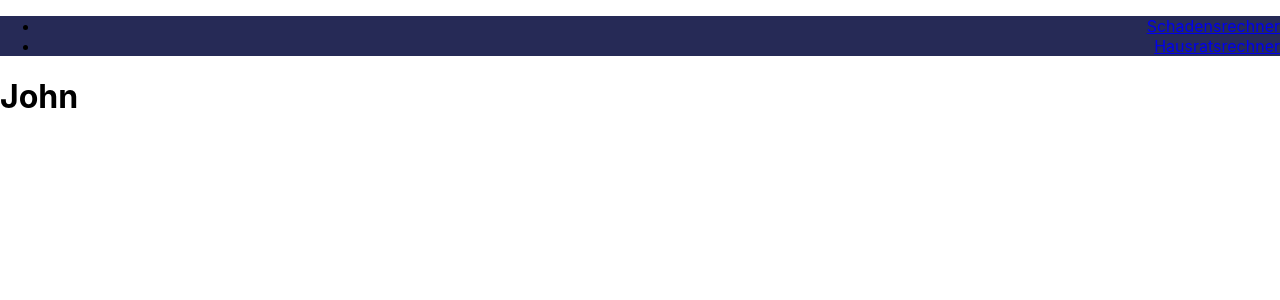
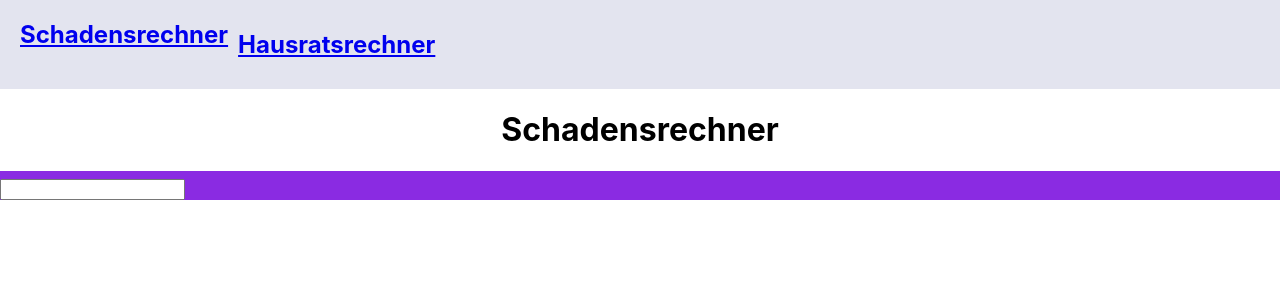
Before and after one commit to sujanSaravana/VersicherungsRechner, a React (Create React App) app in the folder rechner/: page /Schadensrechner in a window 1280 px wide. Shown: the top 300 px of the page. Built offline with nearby package versions, Linux system fonts and the light colour scheme.

Commit message:
Navbar component

```diff
--- a/rechner/src/App.css
+++ b/rechner/src/App.css
@@ -1,4 +1,31 @@
 .nav{
-    background-color: #262a56;
+    background-color: #e3e4ef;
+    display: flex;
+    justify-content: space-between;
+}
+
+.navname{
+    display: flex;
+    padding: 0;
+    margin: 10px;
+}
+
+.Schadensrechner{
+    margin: 10px;
+    text-align: right;
+
+}
+
+
+
+.title{
+    text-align: center;
+}
+
+.rightsection{
     text-align: right;
 }
+
+section{
+    background-color:blueviolet;
+}
--- a/rechner/src/App.js
+++ b/rechner/src/App.js
@@ -1,31 +1,10 @@
 import './App.css';
-import {Link, BrowserRouter, Route, Routes} from "react-router-dom";
-import Schadensrechner from "./Schadensrechner";
-import Hausratsrechner from "./Hausratsrechner";
+import Navbar from './components/Navbar';
 
 
 function App() {
   return (
-    <BrowserRouter>
-      <div>
-        <nav className='nav'>
-          <ul className='navname'>
-            <li>
-              <Link to="/Schadensrechner">Schadensrechner</Link>
-            </li>
-            <li>
-              <Link to="/Hausratsrechner">Hausratsrechner</Link>
-            </li>
-          </ul>
-        </nav>
-
-
-        <Routes>
-          <Route path="/Schadensrechner" element={<Schadensrechner />} />
-          <Route path="/Hausratsrechner" element={<Hausratsrechner />} />
-        </Routes>
-      </div>
-    </BrowserRouter>
+    <Navbar />
   );
 }
 
--- a/rechner/src/Hausratsrechner.js
+++ b/rechner/src/Hausratsrechner.js
@@ -1,11 +1,14 @@
 import React from "react";
+import './App.css';
 
 const  Hausratsrechner = () => {
     return(
         <div>
-            <h1>
-                sidhgk
-            </h1>
+            <header className="title">
+                <h1>
+
+                </h1>
+            </header>
         </div>
     );
 }
--- a/rechner/src/Schadensrechner.js
+++ b/rechner/src/Schadensrechner.js
@@ -1,11 +1,20 @@
 import React from "react";
+import "./App.css"
 
 const  Schadensrechner = () => {
     return(
         <div>
-            <h1>
-                John
-            </h1>
+            <header className="title">
+                <h1>
+                Schadensrechner
+                </h1>
+            </header>
+            <section>
+                <h2>
+
+                    <input></input>
+                </h2>
+            </section>
         </div>
     );
 }
--- /dev/null
+++ b/rechner/src/components/Navbar.js
@@ -0,0 +1,34 @@
+import {Link, BrowserRouter, Route, Routes} from "react-router-dom";
+import Schadensrechner from "../Schadensrechner";
+import Hausratsrechner from "../Hausratsrechner";
+
+function Navbar(){
+    return(
+        <BrowserRouter>
+        <div>
+          <nav className="nav">
+            <ul className='navname'>
+
+                <h1 className='Schadensrechner'>
+                  <Link to="/Schadensrechner">Schadensrechner</Link>
+                </h1>
+
+
+                <h1 className='Hausratsrechner'>
+                  <Link to="/Hausratsrechner">Hausratsrechner</Link>
+                </h1>
+
+            </ul>
+          </nav>
+
+
+          <Routes>
+            <Route path="/Schadensrechner" element={<Schadensrechner />} />
+            <Route path="/Hausratsrechner" element={<Hausratsrechner />} />
+          </Routes>
+        </div>
+      </BrowserRouter>
+    );
+}
+
+export default Navbar;
--- a/rechner/src/index.js
+++ b/rechner/src/index.js
@@ -2,9 +2,6 @@ import React from 'react';
 import ReactDOM from 'react-dom/client';
 import './index.css';
 import App from './App.js';
-import reportWebVitals from './reportWebVitals';
-import Schadensrechner from './Schadensrechner';
-import Hausratsrechner from './Hausratsrechner';
 
 
 
@@ -17,13 +14,3 @@ root.render(
 
   </React.StrictMode>
 );
-
-
-
-
-
-
-// If you want to start measuring performance in your app, pass a function
-// to log results (for example: reportWebVitals(console.log))
-// or send to an analytics endpoint. Learn more: https://bit.ly/CRA-vitals
-reportWebVitals();
--- a/rechner/src/reportWebVitals.js
+++ /dev/null
@@ -1,13 +0,0 @@
-const reportWebVitals = onPerfEntry => {
-  if (onPerfEntry && onPerfEntry instanceof Function) {
-    import('web-vitals').then(({ getCLS, getFID, getFCP, getLCP, getTTFB }) => {
-      getCLS(onPerfEntry);
-      getFID(onPerfEntry);
-      getFCP(onPerfEntry);
-      getLCP(onPerfEntry);
-      getTTFB(onPerfEntry);
-    });
-  }
-};
-
-export default reportWebVitals;
```
Also changed, not shown: rechner/src/setupTests.js (deleted, +0 -5 lines), 1 other file (tests, documents, lock files or other folders).
